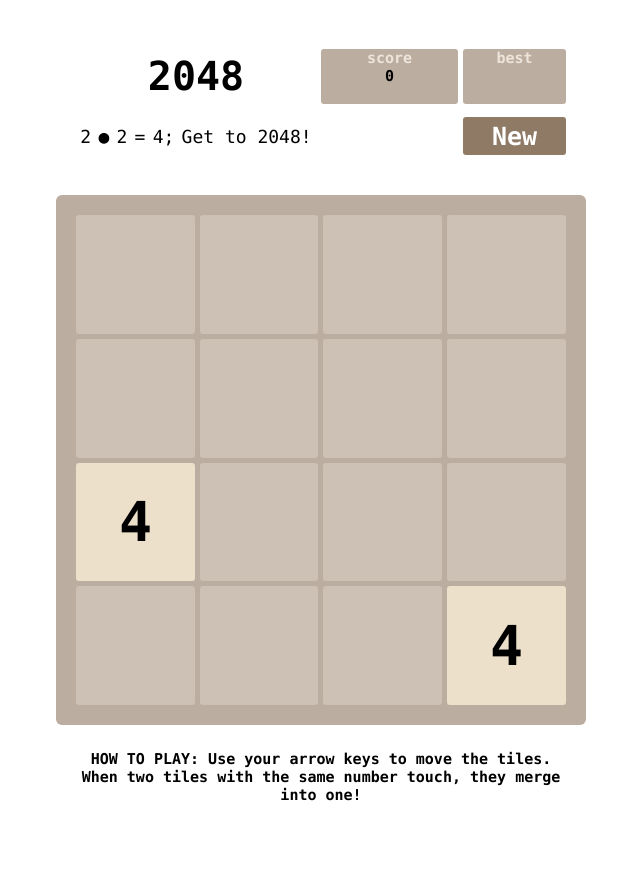
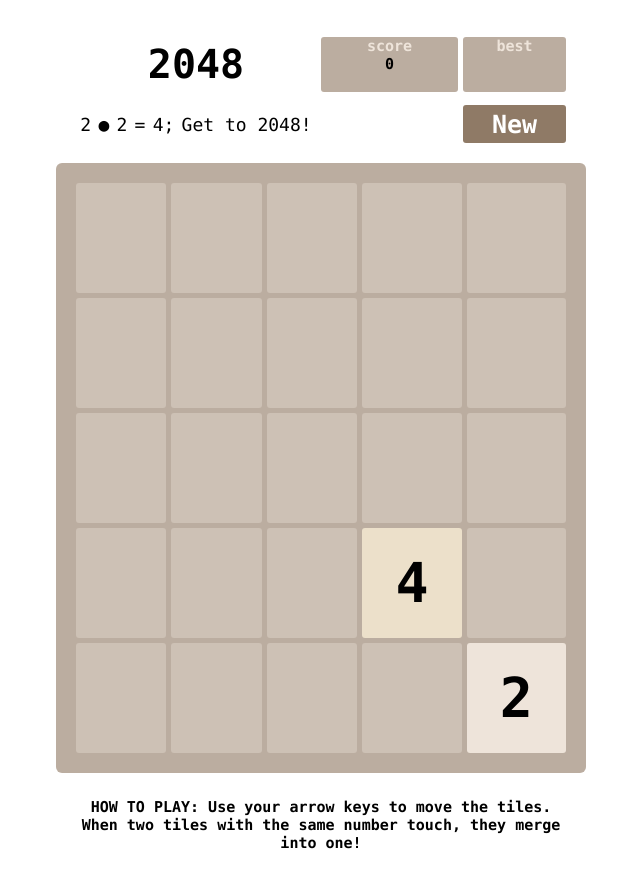
Before and after one commit to Jagermeister/merge_ahead, a plain HTML site: page base.html in a window 1280 px wide. Both pictures are taken after a click on the element "New". Shown: the whole page, without its empty margins (319-959 px from the left). Before the commit the page ends 827 px from the top, so only its background shows below. Drawn offline with Linux system fonts and the light colour scheme.

Commit message:
bug fix, NxN enabled

```diff
--- a/base.html
+++ b/base.html
@@ -22,7 +22,6 @@
 			margin: 0 auto;
 			display: table;
 			border-spacing: 5px;
-			margin-top: 20px;
 			padding: 15px;
 			background: #bbada0;
 			border-radius: 6px;
@@ -105,53 +104,38 @@
 				left: 0;
 				right: 0;">
 				<div class="f" style="
+					position: relative;
 					font-size: 50px;
 					">
 					<span id="sMessage" style="
-						position:relative;
+						position: relative;
 						top: 95px;
-						">
-					</span>
+						"></span>
+					<div id="gContinue" style="
+						width: 325px;
+						top: 220px;
+						position: relative;
+						margin: 0 auto;
+						background: #8f7a66;
+						color:white;
+						cursor: pointer
+						" onclick="javascript:document.getElementById('gMessage').style.display='none';">
+						Continue?
+					</div>
 					<div class="new" style="
-						display: inline-block;
 						padding: 0px;
 						width: 325px;
+						top: 270px;
+						position: relative;
+						margin: 0 auto;
 						vertical-align: middle;
 						border-radius: 3px;
-						margin: 12px;
-						position: relative;
-						top: 266px;
 						">
 						Try again
 					</div>
 				</div>
 			</div>
-			<div class="b f" id="board" style="">
-				<div class="r">
-					<div class="c d"></div>
-					<div class="c d"></div>
-					<div class="c d"></div>
-					<div class="c d"></div>
-				</div>
-				<div class="r">
-					<div class="c d"></div>
-					<div class="c d"></div>
-					<div class="c d"></div>
-					<div class="c d"></div>
-				</div>
-				<div class="r">
-					<div class="c d"></div>
-					<div class="c d"></div>
-					<div class="c d"></div>
-					<div class="c d"></div>
-				</div>
-				<div class="r">
-					<div class="c d"></div>
-					<div class="c d"></div>
-					<div class="c d"></div>
-					<div class="c d"></div>
-				</div>
-			</div>
+			<div class="b f" id="board" style=""></div>
 		</div>
 		<div id="directions" class="f" style="
 			margin: 0 auto;
@@ -181,29 +165,29 @@
 		<script type="text/javascript">
 			// MODEL - GAME LOGIC
 			var model = new function() {
-				this.matrix_length = 4;
+				this.matrix_length = 5;
 				this.board = [];
 				this.directions = Object.freeze({
 					east: 1,
 					west: -1,
-					north: -4,
-					south: 4
+					north: -1 * this.matrix_length,
+					south: this.matrix_length
 				});
 
 				this.direction_start_index = {
 					// Where is our initial cell
 					'-1' : 00, // West means start at Top Right
-					 '1' : 03, // East means start at Top Left
-					'-4' : 00, // North means start at Bottom Left
-					 '4' : 12  // South means start at Top Left
+					 '1' : this.matrix_length - 1, // East means start at Top Left
+					'-5' : 00, // North means start at Top Left
+					 '5' : this.matrix_length * (this.matrix_length - 1)  // South means start at Bottom Left
 				};
 
 				this.direction_move_vector = {
 					// How do we get to the next row / col
 					'-1' : +01, // West means South is next row
-					 '1' : +07, // East means South is next row
-					'-4' : -11, // North means East is next Col
-					 '4' : +13  // South means East is next Col
+					 '1' : this.matrix_length * 2 - 1, // East means South is next row
+					'-5' : -1 * (this.matrix_length * (this.matrix_length - 1) - 1),//-11, // North means East is next Col
+					 '5' : this.matrix_length * (this.matrix_length - 1) + 1//+13  // South means East is next Col
 				};
 
 				this.block_add_callback = null;
@@ -223,7 +207,7 @@
 				};
 
 				this.new_game = function() {
-					this.board = Array.apply(null, Array(16)).map(function () { return 0; });
+					this.board = Array.apply(null, Array(this.matrix_length * this.matrix_length)).map(function () { return 0; });
 					this.board_add_block();
 					this.board_add_block();
 				};
@@ -239,17 +223,19 @@
 				}
 
 				this.board_add_block = function() {
-					var board_index = null;
-					do {
-						var x = Math.floor(Math.random() * (this.matrix_length * this.matrix_length + 1));
-						if (this.board[x] == 0) {
-							board_index = x;
+					var indices = [];
+					for (var i = 0; i < this.board.length; i++) {
+						if (this.board[i] == 0) {
+							indices.push(i);
 						}
-					} while (board_index === null);
+					}
 
-					this.board[board_index] = ([1, 2])[Math.floor(Math.random() * 2)];
-					if (this.block_add_callback != null) {
-						this.block_add_callback(board_index);
+					if (indices.length > 0) {
+						var board_index = indices[Math.floor(Math.random() * indices.length)];
+						this.board[board_index] = ([1, 2])[Math.floor(Math.random() * 2)];
+						if (this.block_add_callback != null) {
+							this.block_add_callback(board_index);
+						}
 					}
 				};
 
@@ -453,14 +439,15 @@
 				}
 			}
 
-			function is_playing() {
-				return !(view__state == view_states.first_game || view__state == view_states.won);
+			function is_animation_playing() {
+				return view__state == view_states.first_game;
 			}
 
 			function show_message (message, allowContinue) {
 				// Board overlay, disable keyevents
 				document.getElementById("gMessage").style.display = 'inline';
 				document.getElementById("sMessage").innerText = message;
+				document.getElementById("gContinue").style.display = allowContinue ? 'inherit' : 'none';
 			}
 
 			var isWinner = false;
@@ -525,6 +512,18 @@
 			var hh = null;
 			var musicTimeoutId = null;
 			$(document).ready(function() {
+				var b = document.getElementById("board");
+				for(var y = 0; y < model.matrix_length; y++) {
+					var r = document.createElement("div");
+					r.className = "r";
+					b.appendChild(r);
+					for(var x = 0; x < model.matrix_length; x++) {
+						var c = document.createElement("div");
+						c.className = "c d";
+						r.appendChild(c);
+					}
+				}
+
 				$(".title").text(Math.pow(view__n, 11));
 				$(".n_1").text(view__n);
 				$(".n_2").text(view__n * view__n);
@@ -549,7 +548,7 @@
 
 				// events
 				$(".new").click(function (evt) {
-					if (!is_playing()) {
+					if (is_animation_playing()) {
 						return;
 					}
 					evt.stopPropagation();
@@ -559,7 +558,7 @@
 
 				// event based game loop
 				$(window).keydown(function(event) {
-					if (!is_playing()) {
+					if (is_animation_playing() || document.getElementById("gMessage").style.display == 'inline') {
 						return;
 					}
 
@@ -607,7 +606,7 @@
 						}
 
 						var highest_block = model.block_highest();
-						if (!isWinner && highest_block >= 2048) {
+						if (!isWinner && highest_block >= 11) {
 							isWinner = true;
 							isGameOver = true;
 							view_state_update(view_states.won);
```
